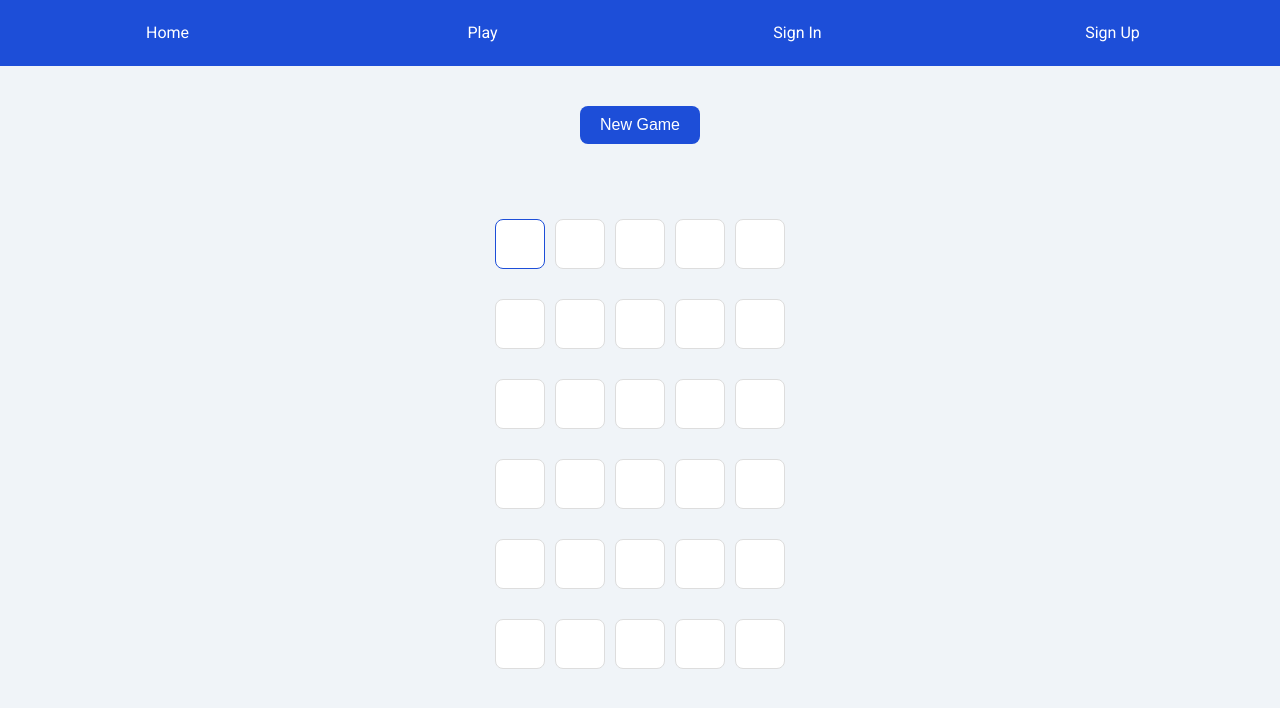
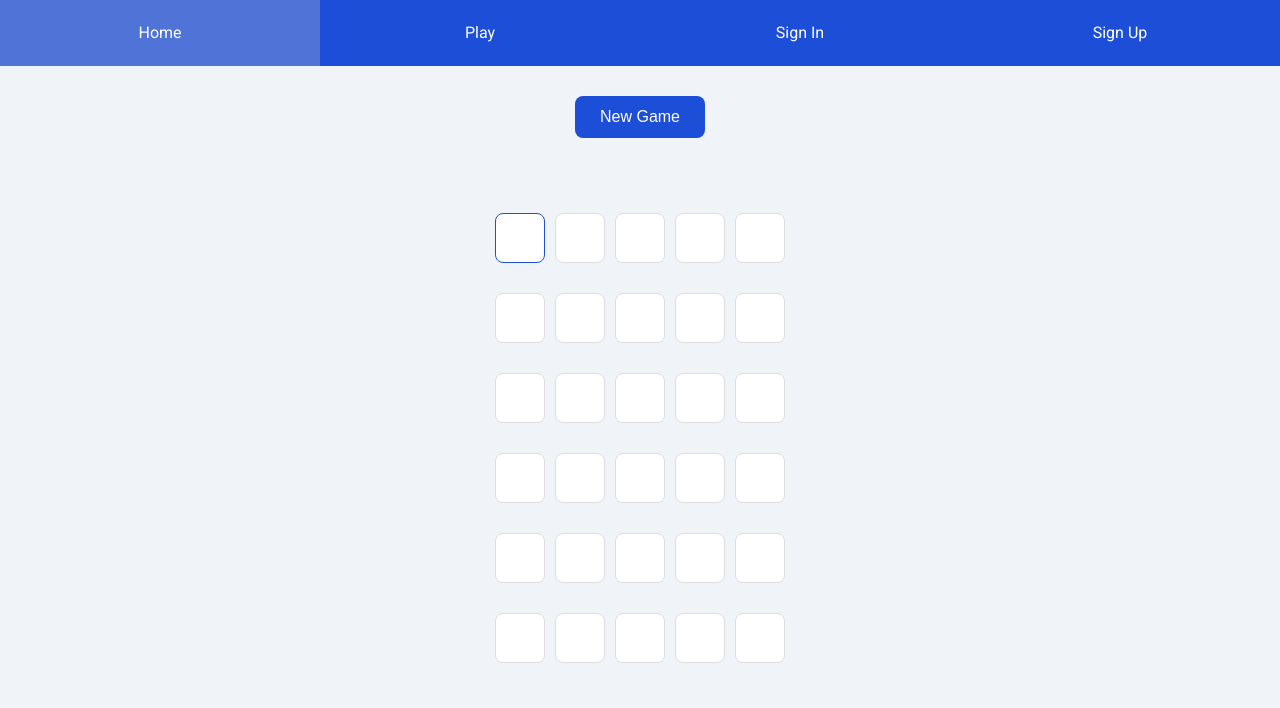
Before and after one commit to RobinMenestret/wordleGame, a React (Vite) app in the folder frontend/: page /game in a window 1280 px wide. Shown: the top 708 px of the page. Built offline with nearby package versions, Linux system fonts and the light colour scheme; no server answers.

Commit message:
adding target word in stats

```diff
--- a/frontend/src/components/GameBoard.jsx
+++ b/frontend/src/components/GameBoard.jsx
@@ -42,7 +42,7 @@ const GameBoard = ({ setScore }) => {
             document.getElementById(`cell-${count}-${0}`).focus();
         }else if (!win){
             setlose(true);
-            setScore(0)
+            setScore({'value' : 0, 'word' : targetWord})
         }
     }, [count]);
 
@@ -94,7 +94,7 @@ const GameBoard = ({ setScore }) => {
                 newWordCompare[count] = wordCompareResult;
                 if (wordCompareResult.every(cell => cell === 2)) {
                     setWin(true);
-                    setScore(6-count)
+                    setScore({'value' : 6-count, 'word' : targetWord})
                 }
                 setWordCompare(newWordCompare);
                 setCount(count + 1)
--- a/frontend/src/components/Navbar.css
+++ b/frontend/src/components/Navbar.css
@@ -1,6 +1,6 @@
   .navbar {
     background-color: #1d4ed8;
-    padding: 10px;
+    padding: 0;
   }
 
   .navbar-list {
@@ -9,6 +9,10 @@
     list-style: none;
     margin: 0;
     padding: 0;
+    width: 100%;
+    align-items: center;
+    justify-content: center;
+    text-align: center;
   }
 
   .navbar-item {
@@ -20,7 +24,7 @@
     color: white;
     text-decoration: none;
     display: block;
-    padding: 10px;
+    padding: 20px;
   }
   .navbar-item p {
     color: #1d4ed8;
@@ -37,6 +41,7 @@
     background-color: #ffffff;
     border-radius: 20px;
     cursor: pointer;
+    margin: 10px;
   }
   .navbar-name:hover {
     background-color: #d7e1f5;
--- a/frontend/src/index.css
+++ b/frontend/src/index.css
@@ -212,15 +212,6 @@ input[type="text"], input[type="email"] {
   margin: 10px 0;
 }
 
-button {
-  padding: 10px 20px;
-  background-color: #1d4ed8;
-  color: white;
-  border: none;
-  cursor: pointer;
-  margin-top: 20px;
-}
-
 button:hover {
   background-color: #2563eb;
 }
@@ -252,8 +243,9 @@ button:hover {
 }
 
 .game-id,
-.game-score,
-.game-date {
+.game-value,
+.game-date,
+.game-word {
   margin-right: 10px;
 }
 
--- a/frontend/src/pages/Game.jsx
+++ b/frontend/src/pages/Game.jsx
@@ -8,10 +8,12 @@ const Game = () => {
 
   const saveGame = async (score) => {
     const token = localStorage.getItem('token'); // Récupérer le token depuis le local storage
+    const value = score['value'];
+    const word = score['word'];
     if (token != null) {
       try {
         const response = await axios.post(API_URL + '/api/game',
-          { score },
+          { value, word }, // Envoyer le score et le mot trouvé
           {
             headers: {
               'Content-Type': 'application/json',
--- a/frontend/src/pages/Settings.jsx
+++ b/frontend/src/pages/Settings.jsx
@@ -143,7 +143,8 @@ const Settings = () => {
             <ul className="game-list">
               {games.map((game, index) => (
                 <li key={index} className="game-item">
-                  <span className="game-score"><b>Score</b> {game.score}</span>
+                  <span className="game-value"><b>Score</b> {game.value}</span>
+                  <span className="game-word"><b>Word :</b> {game.searched_word.toUpperCase()}</span>
                   <span className="game-date"><b>Date:</b> {new Date(game.created_at).toLocaleDateString('fr-FR', { year: 'numeric', month: 'long', day: 'numeric', hour: '2-digit', minute: '2-digit' })}</span>
                 </li>
               ))}
```
Also changed, not shown: 1 other file (tests, documents, lock files or other folders).
